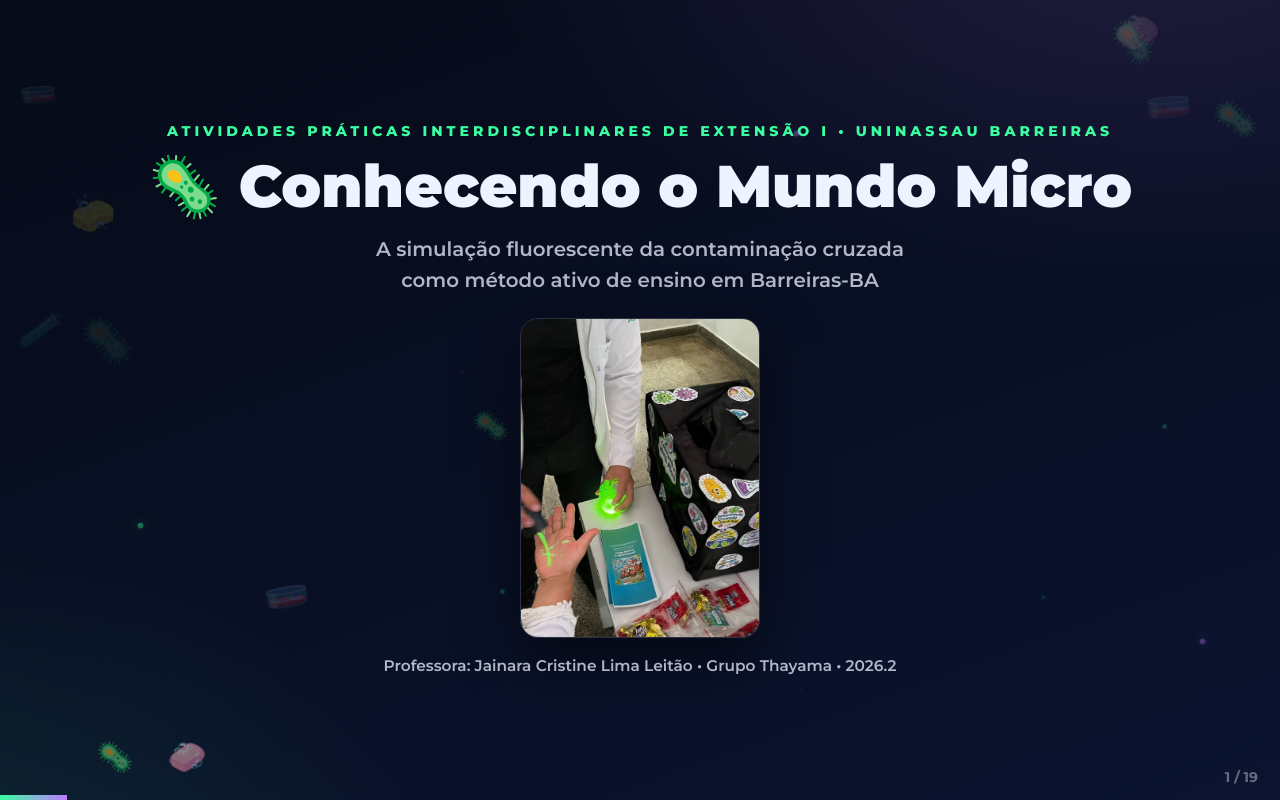
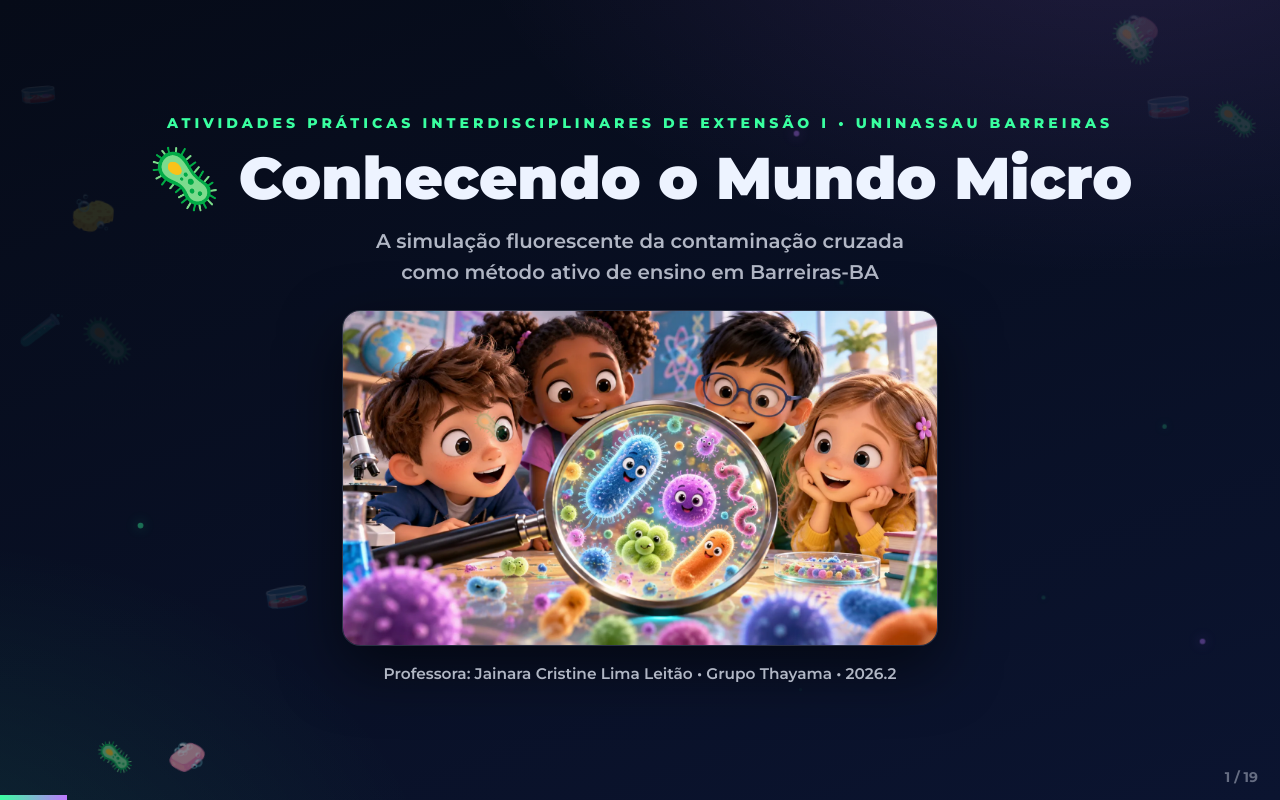
Before and after one commit to davidsonpereira-adscompany/bioquimica-pbl, a plain HTML site: page 03-EXTENSAO/apresentacao-final/apresentacao-final-extensao.html in a window 1280 px wide. Drawn offline with Linux system fonts and the light colour scheme.

Commit message:
fix: capa com a ilustração das crianças e a lupa, do deck teórico
Troca solicitada pelo grupo: a foto da mão fluorescente sai da capa
(permanece no slide do Momento 2) e entra a arte da apresentação
teórica feita para as crianças.

Co-Authored-By: Claude Fable 5 <noreply@anthropic.com>

```diff
--- a/03-EXTENSAO/apresentacao-final/apresentacao-final-extensao.html
+++ b/03-EXTENSAO/apresentacao-final/apresentacao-final-extensao.html
@@ -6,7 +6,7 @@
 <title>Conhecendo o Mundo Micro — Apresentação Final</title>
 <link rel="preconnect" href="https://fonts.googleapis.com">
 <link rel="preconnect" href="https://fonts.gstatic.com" crossorigin>
-<link rel="preload" as="image" href="img/capa-maoverde.webp" fetchpriority="high">
+<link rel="preload" as="image" href="img/kids-microbial-world.webp" fetchpriority="high">
 <link href="https://fonts.googleapis.com/css2?family=Montserrat:wght@400;500;600;700;800;900&display=swap" rel="stylesheet">
 <style>
 :root{
@@ -207,7 +207,7 @@ video{
   <p class="kicker in1">Atividades Práticas Interdisciplinares de Extensão I &bull; UNINASSAU Barreiras</p>
   <h1 class="in2 glowt">🦠 Conhecendo o Mundo Micro</h1>
   <p class="sub in3" style="max-width:920px;margin-top:14px">A simulação fluorescente da contaminação cruzada<br>como método ativo de ensino em Barreiras-BA</p>
-  <div class="frame in4" style="margin-top:22px"><img fetchpriority="high" decoding="sync" src="img/capa-maoverde.webp" alt="Mão sob luz negra com marcador fluorescente" style="max-height:40vh"></div>
+  <div class="frame in4" style="margin-top:22px"><img fetchpriority="high" decoding="sync" src="img/kids-microbial-world.webp" alt="Crianças descobrindo os micro-organismos na lupa" style="max-height:42vh;max-width:70vw"></div>
   <p class="sub in4" style="margin-top:16px;font-size:clamp(12px,1.2vw,16px)">Professora: Jainara Cristine Lima Leitão &bull; Grupo Thayama &bull; 2026.2</p>
 </div>
 
```
Also changed, not shown: 03-EXTENSAO/apresentacao-final/img/kids-microbial-world.webp (added).
